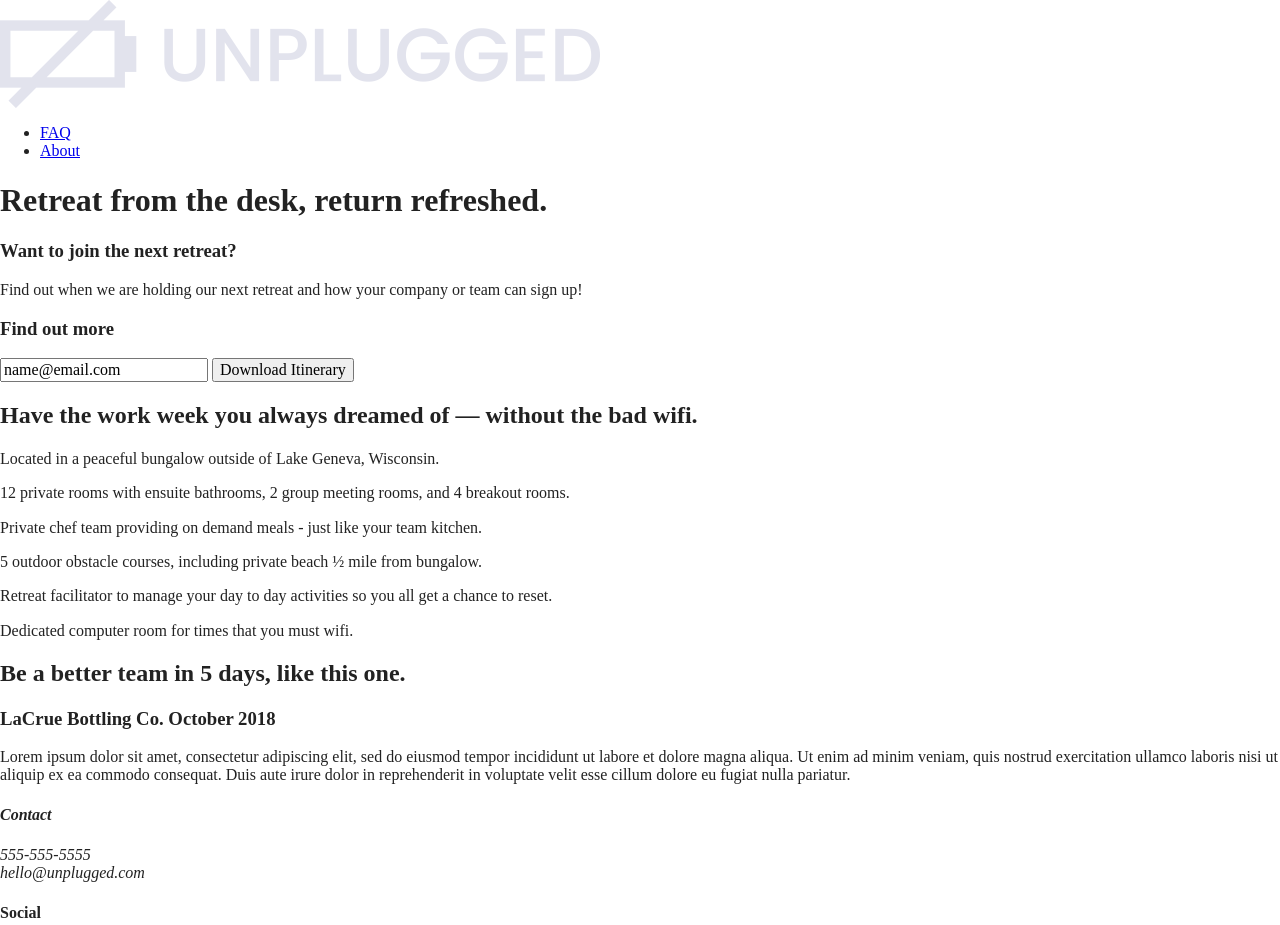
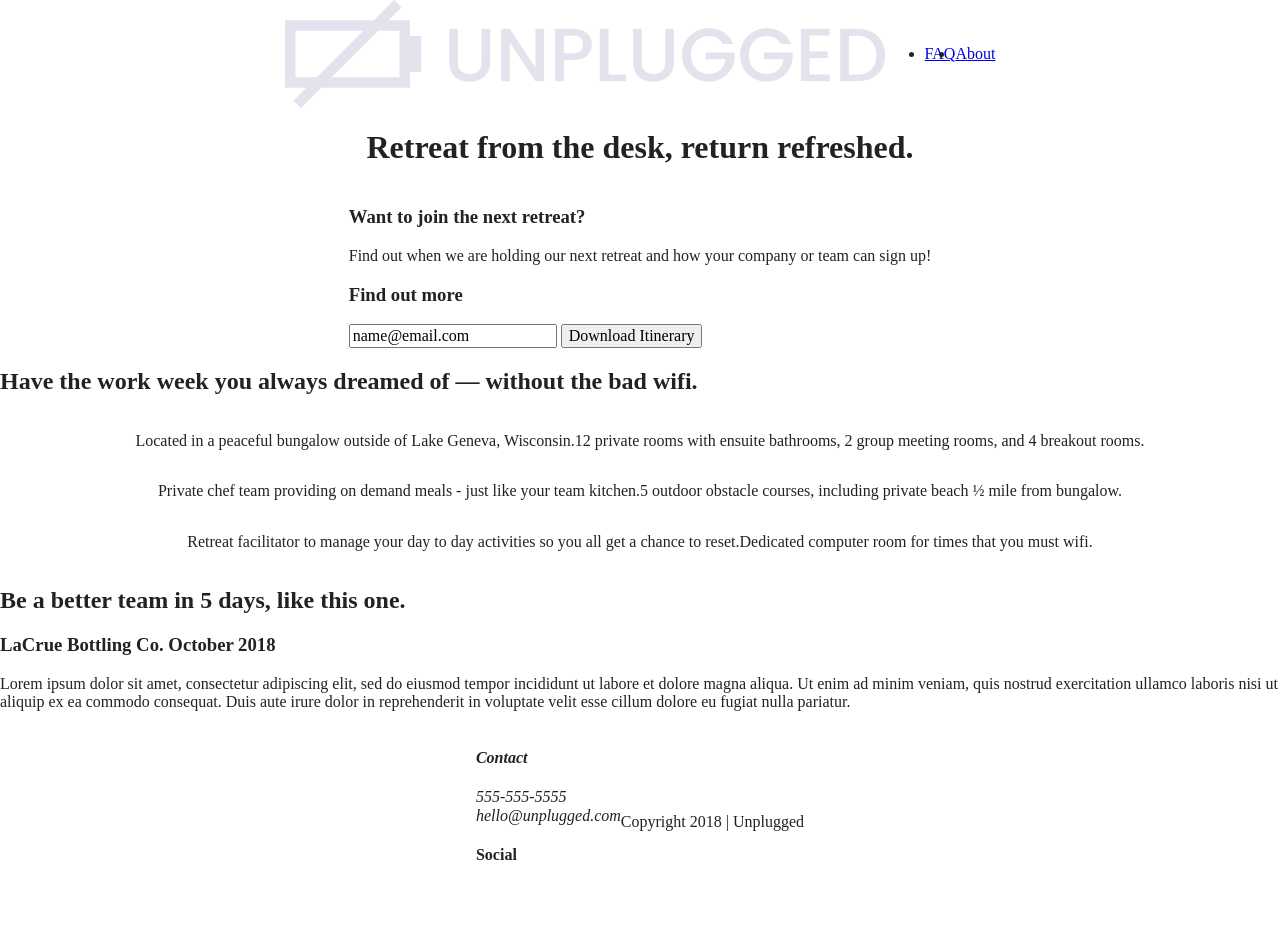
Before and after one commit to ejzavala/unplugged-site, a website built with Parcel: page index.html in a window 1280 px wide. Shown: the top 925 px of the page. Built offline with nearby package versions, Linux system fonts and the light colour scheme.

Commit message:
added flexbox layout to css

```diff
--- a/css/main.css
+++ b/css/main.css
@@ -87,6 +87,123 @@ textarea {
    Author's custom styles
    ========================================================================== */
 
+header,
+footer {
+  display: flex;
+  justify-content: center;
+  align-items: center;
+  flex-flow: row wrap;
+}
+
+header .content-wrapper {
+  display: flex;
+  justify-content: center;
+  align-items: center;
+  flex-flow: row wrap;
+}
+
+header nav {
+  display: flex;
+  justify-content: space-around;
+  align-items: center;
+  flex-flow: row wrap;
+}
+
+header nav ul {
+  display: flex;
+  justify-content: space-around;
+}
+
+footer .social-icons {
+  display: flex;
+  justify-content: space-around;
+  align-items: center;
+}
+
+footer .social-icons p {
+  display: flex;
+  justify-content: center;
+  align-items: center;
+}
+
+
+/* -------------------- Mobile Styles - Homepage -------------------- */
+
+/* Hero Area */
+
+.hero-area {
+  display: flex;
+  justify-content: center;
+  flex-flow: row wrap;
+}
+
+/* Aside */
+
+aside {
+  display: flex;
+  justify-content: center;
+  align-items: center;
+  flex-flow: row wrap;
+}
+
+/* Features */
+
+.features {
+  display: flex;
+  justify-content: center;
+  flex-flow: row wrap;
+}
+
+.features .features-items {
+  display: flex;
+  justify-content: center;
+  align-items: center;
+  flex-flow: row wrap;
+}
+
+/* Reviews */
+
+.reviews {
+  display: flex;
+  justify-content: center;
+  flex-flow: row wrap;
+}
+
+/* ==========================================================================
+   About Page
+   ========================================================================== */
+
+.mission {
+  display: flex;
+  justify-content: center;
+  align-items: center;
+  flex-flow: row wrap;
+}
+
+.contact-section {
+  display: flex;
+  justify-content: center;
+  align-items: center;
+  flex-flow: row wrap;
+}
+
+/* ==========================================================================
+   FAQ Page
+   ========================================================================== */
+
+.faq {
+  display: flex;
+  justify-content: center;
+  align-items: center;
+  flex-flow: row wrap;
+}
+
+.faq .content-wrapper {
+  display: flex;
+  justify-content: center;
+  align-items: center;
+  flex-flow: row wrap;
+}
 /* ==========================================================================
    Helper classes
    ========================================================================== */
```
